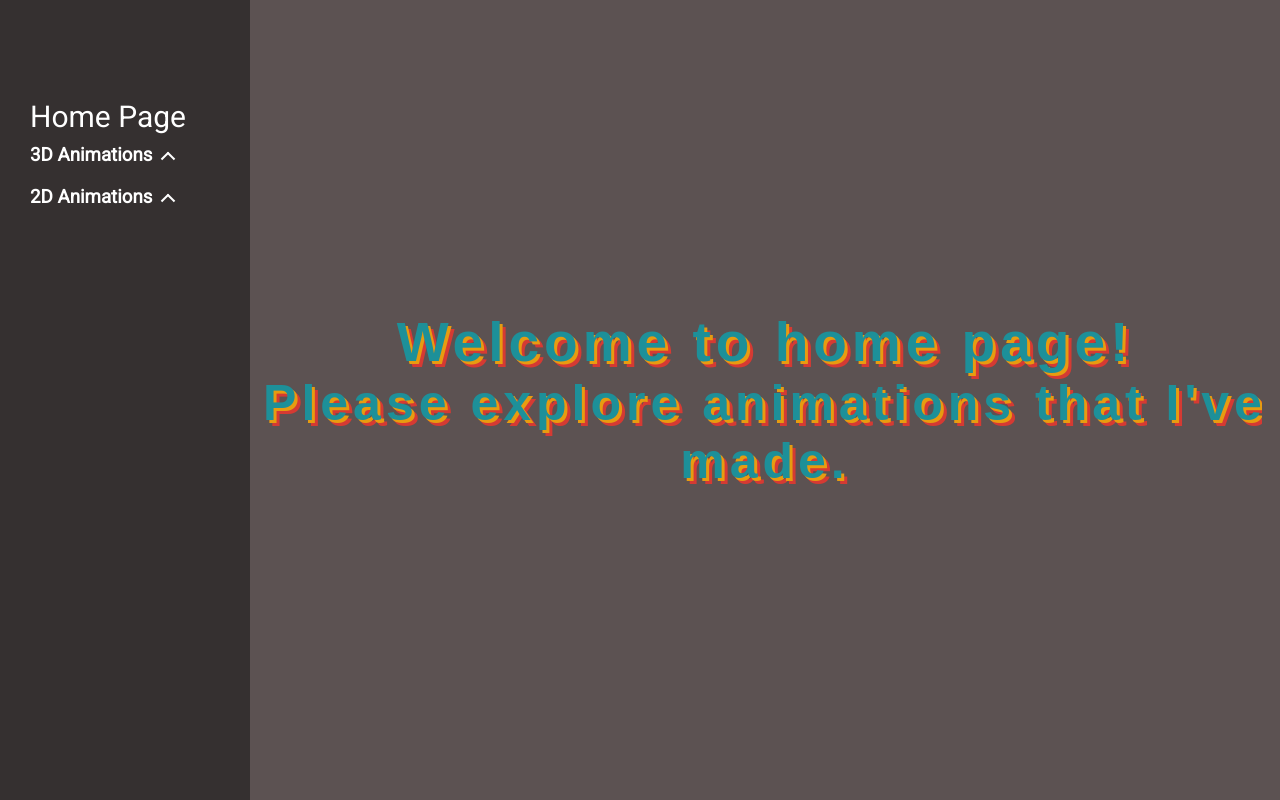
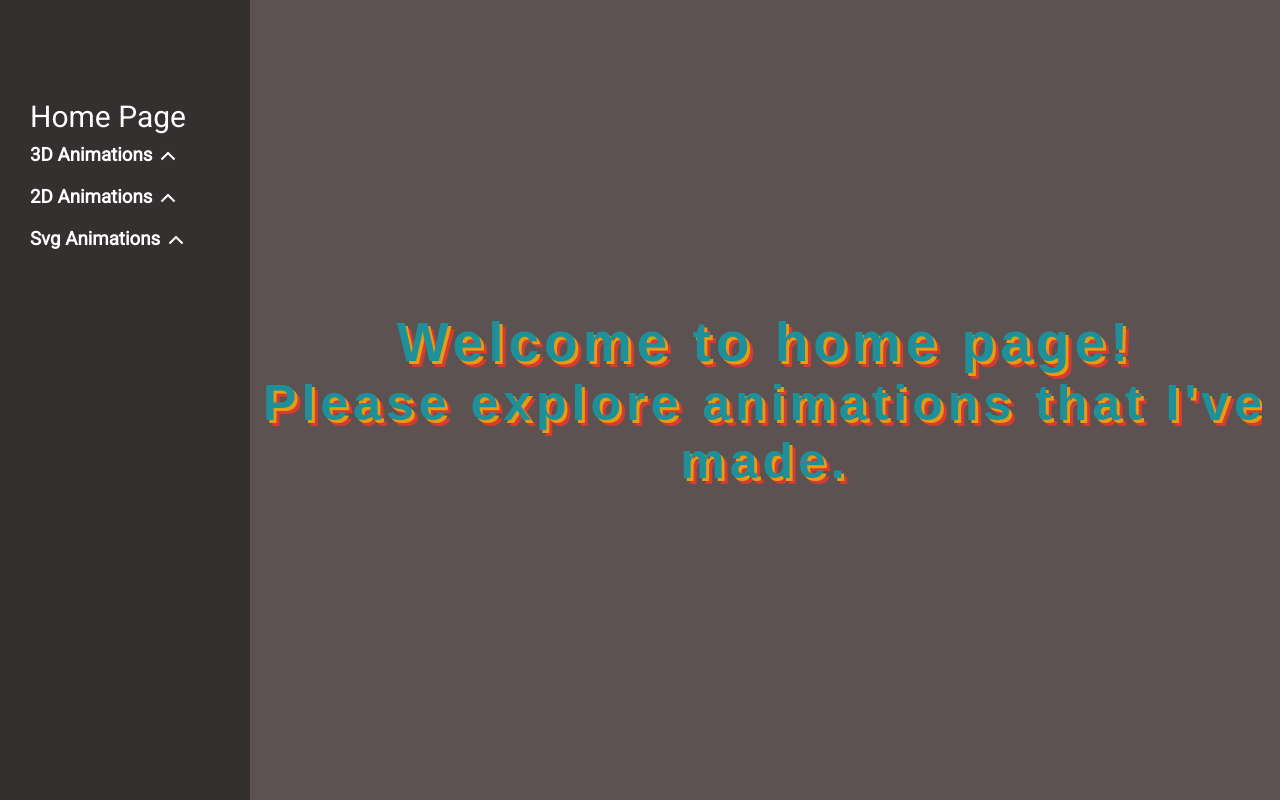
Before and after one commit to centek134/animations, a React (Create React App) app: page / in a window 1280 px wide. Built offline with nearby package versions, Linux system fonts and the light colour scheme; a web font is replaced by a local one.

Commit message:
added juggler to sidebar

```diff
--- a/src/components/Sidebar/Sidebar.js
+++ b/src/components/Sidebar/Sidebar.js
@@ -13,6 +13,8 @@ const Sidebar = (props) => {
 
   const animations_list_2d =[{name:"Hide and seek", url:"2d-animations/hide-and-seek"}, {name:"Dots", url:"2d-animations/dots"},{name:"Hexagon madness", url:"2d-animations/hexagon-madness"}, {name:"Hexagons", url:"2d-animations/hexagons"}
   , {name:"Eye", url:"2d-animations/eye"}];
+
+  const animations_list_svg =[{name:"Juggler", url:"svg-animations/juggler"}];
 
   return (
     <nav className={props.show?"side-nav open":"side-nav"}>
@@ -31,6 +33,7 @@ const Sidebar = (props) => {
         <Link className="home_page_link" to={"/"}>Home Page</Link>
         <SidebarCategory setShow={props.setShow} list = {animations_list_3d} category_text="3D Animations"/>
         <SidebarCategory setShow={props.setShow} list = {animations_list_2d} category_text="2D Animations"/>
+        <SidebarCategory setShow={props.setShow} list = {animations_list_svg} category_text="Svg Animations"/>
       </div>
     </nav>
   );
```
